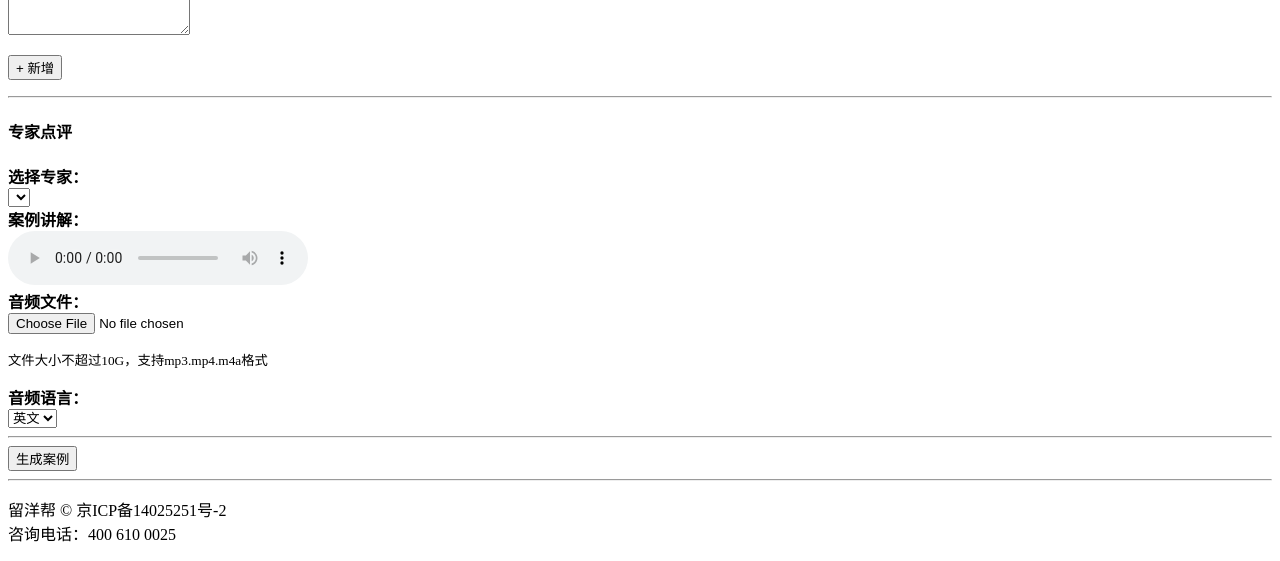
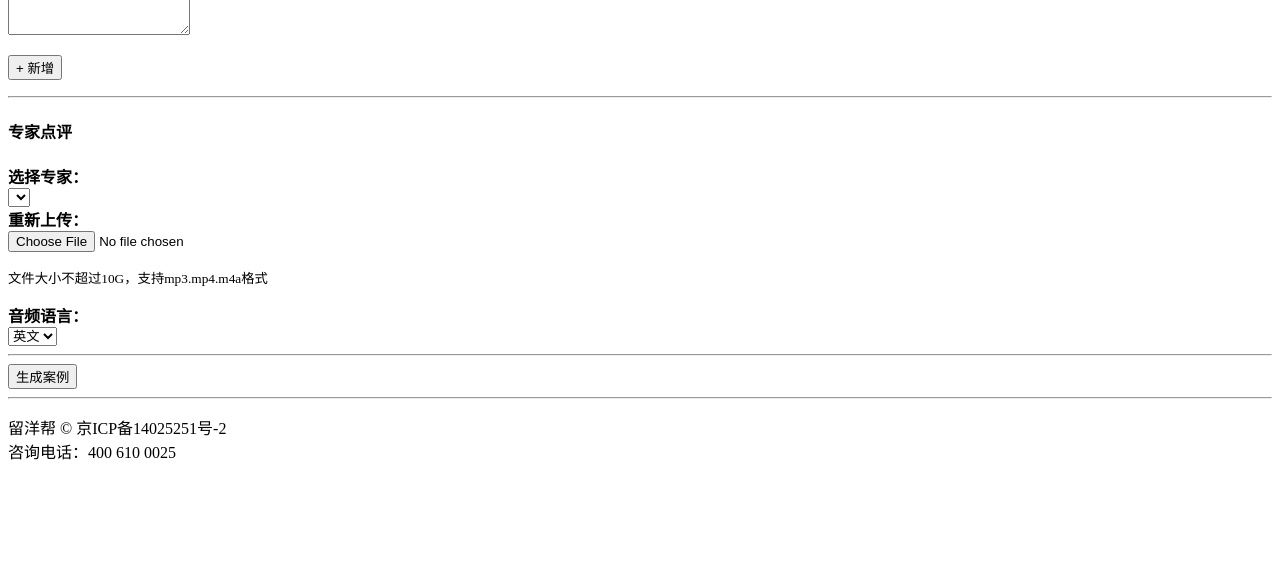
Before and after one commit to niuyafei/lyb_version_2.0, a Yii app: template backend/views/abordcase/update2.php in a window 1280 px wide. Shown: the part 2172-2733 px from the top of the page. After the commit the page ends 2632 px from the top, so only its background shows below. Run offline with PHP 8.4 and a stand-in for Yii, Linux system fonts and the light colour scheme; the template is opened without the code that fills it: most values are stand-ins (such as "Sample title", 1, 10 or a date in 2020); form fields are guessed from the names that the template uses; lists and menus that the app fills with data are empty; some libraries are stand-ins or nearby versions.

Commit message:
no message

```diff
--- a/backend/controllers/PlanController.php
+++ b/backend/controllers/PlanController.php
@@ -139,6 +139,10 @@ class PlanController extends BaseController
                     Yii::$app->session->setFlash('error', "留学规划-时间规划保存失败");
                 }
             }
+            if($model->status == 1){
+                $model->status = 2;
+                $model->save();
+            }
             Yii::$app->session->setFlash('success', "留学规划方案生成成功");
             return $this->redirect(['plan/index']);
         } else {
@@ -210,6 +214,7 @@ class PlanController extends BaseController
                 }
             }
 
+            Plan::updateAll(["status" => 2], ["plan_id" => $model->plan_id]);
             Yii::$app->session->setFlash('success', '方案更新成功');
             return $this->redirect(['plan/view?id='.$model->plan_id]);
         } else {
--- a/backend/views/abordcase/update2.php
+++ b/backend/views/abordcase/update2.php
@@ -405,25 +405,25 @@ $this->title = "留学案例";
 			</div>
 
 			<?php if($expertCommentModel->video): ?>
-			<div class="row case-edit-formwidth">
-				<div class="col-xs-6">
-					<div class="row">
-						<div class="col-xs-3 text-right p-t-5 p-r-0">
-							<b>案例讲解：</b>
-						</div>
-						<div class="col-xs-9">
-							<audio id="expert_comment" src="<?= Url::to($expertCommentModel->video); ?>" controls="controls" preload="auto" class="audio-style m-l-10"> </audio>
-						</div>
-					</div>
-				</div>
-			</div>
+<!--			<div class="row case-edit-formwidth">-->
+<!--				<div class="col-xs-6">-->
+<!--					<div class="row">-->
+<!--						<div class="col-xs-3 text-right p-t-5 p-r-0">-->
+<!--							<b>案例讲解：</b>-->
+<!--						</div>-->
+<!--						<div class="col-xs-9">-->
+<!--							<audio id="expert_comment" src="--><?//= Url::to($expertCommentModel->video); ?><!--" controls="controls" preload="auto" class="audio-style m-l-10"> </audio>-->
+<!--						</div>-->
+<!--					</div>-->
+<!--				</div>-->
+<!--			</div>-->
 			<?php endif; ?>
 
 			<div class="row case-edit-formwidth">
 				<div class="col-xs-6">
 					<div class="row">
 						<div class="col-xs-3 text-right p-t-5 p-r-0">
-							<b>音频文件：</b>
+							<b><?= $expertCommentModel->video != "" ? "重新上传" : "音频文件"; ?>：</b>
 						</div>
 						<div class="col-xs-9">
 							<?= $form->field($expertCommentModel, 'video')->fileInput()->label(false); ?>
--- a/backend/views/plan/create.php
+++ b/backend/views/plan/create.php
@@ -111,7 +111,7 @@ $this->title = '留学规划';
                     </div>
                 </div>
                 <p class="col-xs-12 text-right m-b-20">
-                    <a href="" class="btn btn-blue">+ 新增</a>
+<!--                    <button type="button" class="btn btn-blue add">+ 新增</button>-->
                 </p>
             </div>
             <div class="row case-edit-formwidth p-l-0 p-r-0 case-edit-licheng">
@@ -166,7 +166,7 @@ $this->title = '留学规划';
                     </div>
                 </div>
                 <p class="col-xs-12 text-right m-b-20">
-                    <a href="" class="btn btn-blue">+ 新增</a>
+<!--                    <button type="button" class="btn btn-blue add">+ 新增</button>-->
                 </p>
             </div>
             <div class="row case-edit-formwidth p-l-0 p-r-0 case-edit-licheng">
@@ -221,7 +221,7 @@ $this->title = '留学规划';
                     </div>
                 </div>
                 <p class="col-xs-12 text-right m-b-20">
-                    <a href="" class="btn btn-blue">+ 新增</a>
+<!--                    <button type="button" class="btn btn-blue add">+ 新增</button>-->
                 </p>
             </div>
             <div class="row case-edit-formwidth">
```
Also changed, not shown: backend/views/plan/update.php (+18 -9 lines).
